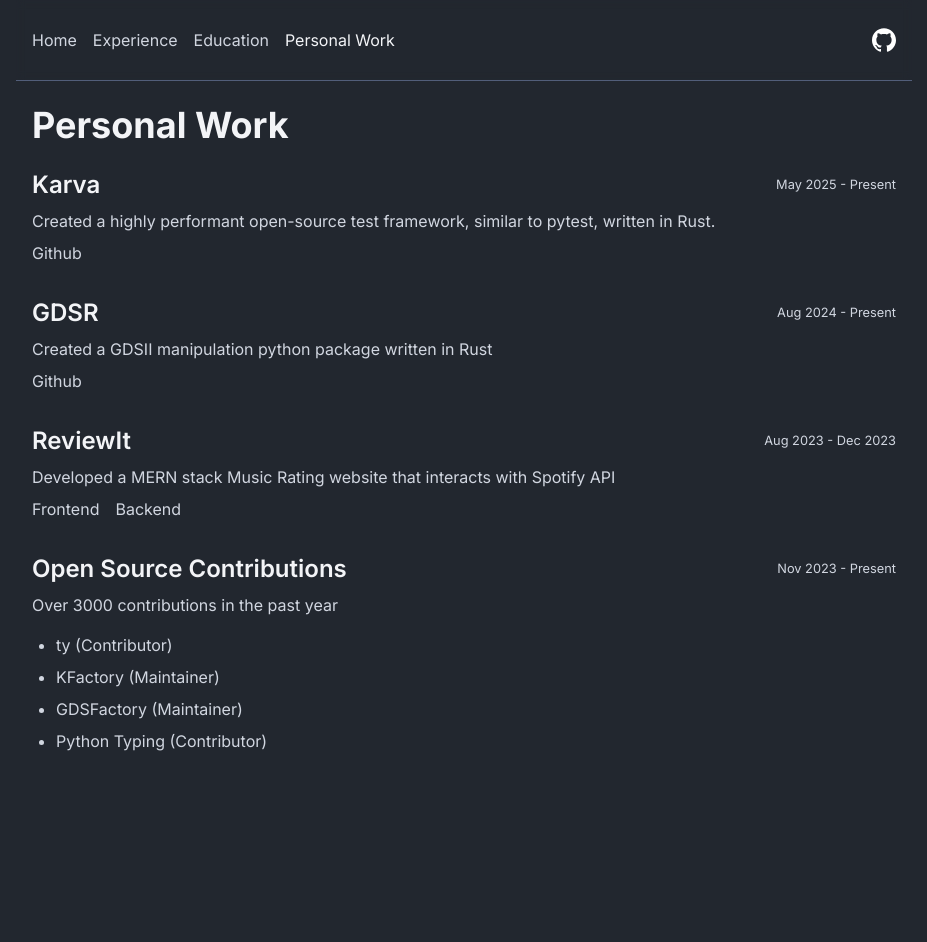
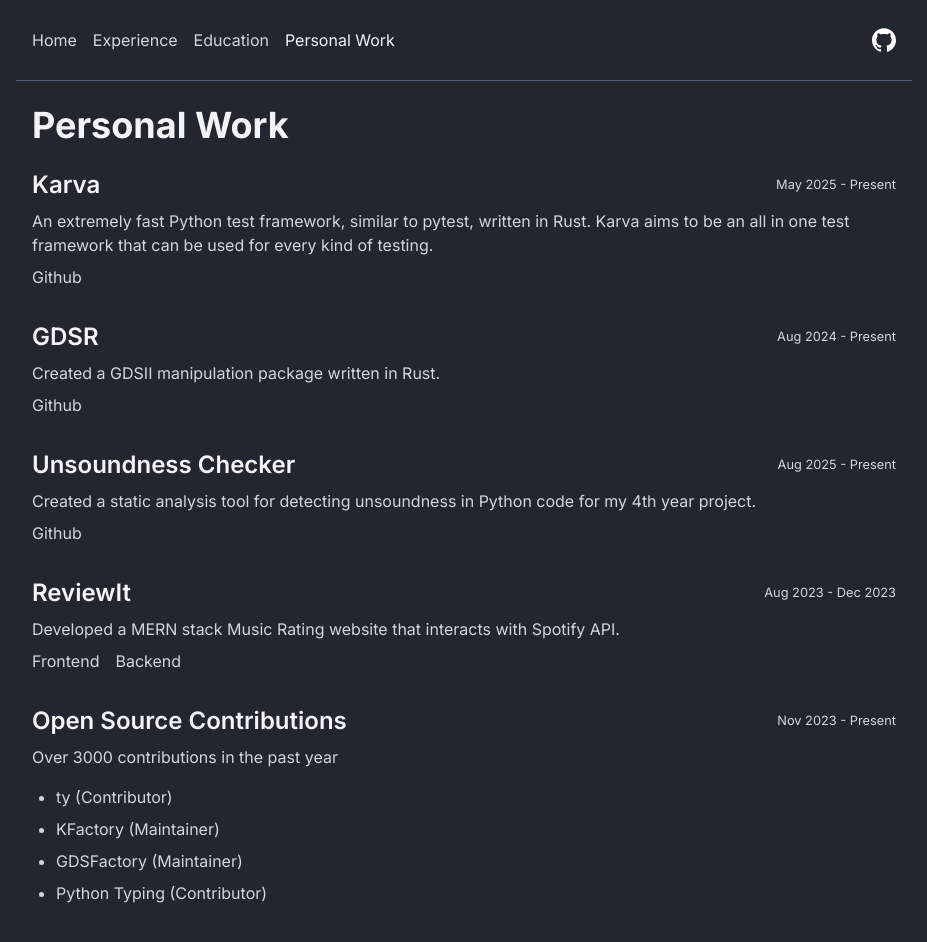
Before and after one commit to MatthewMckee4/MatthewMckee4, a Next.js app: page /personal-work in a window 1280 px wide. Shown: the top 942 px of the page, without its empty margins (176-1103 px from the left). Before the commit the page ends 809 px from the top, so only its background shows below. Built offline with nearby package versions, Linux system fonts and the light colour scheme; a small style sheet from the web is missing.

Commit message:
Update personal work section (#13)

```diff
--- a/src/app/personal-work/page.tsx
+++ b/src/app/personal-work/page.tsx
@@ -11,21 +11,35 @@ export default function PersonalWork() {
             <Project
                 title="Karva"
                 date="May 2025 - Present"
-                description="Created a highly performant open-source test framework, similar to pytest, written in Rust."
+                description="An extremely fast Python test framework, similar to pytest, written in Rust.
+
+                Karva aims to be an all in one test framework that can be used for every kind of testing."
                 links={[{ text: "Github", href: "https://github.com/MatthewMckee4/karva" }]}
             />
 
             <Project
                 title="GDSR"
                 date="Aug 2024 - Present"
-                description="Created a GDSII manipulation python package written in Rust"
+                description="Created a GDSII manipulation package written in Rust."
                 links={[{ text: "Github", href: "https://github.com/MatthewMckee4/gdsr" }]}
+            />
+
+            <Project
+                title="Unsoundness Checker"
+                date="Aug 2025 - Present"
+                description="Created a static analysis tool for detecting unsoundness in Python code for my 4th year project."
+                links={[
+                    {
+                        text: "Github",
+                        href: "https://github.com/MatthewMckee4/unsoundness-checker",
+                    },
+                ]}
             />
 
             <Project
                 title="ReviewIt"
                 date="Aug 2023 - Dec 2023"
-                description="Developed a MERN stack Music Rating website that interacts with Spotify API"
+                description="Developed a MERN stack Music Rating website that interacts with Spotify API."
                 links={[
                     {
                         text: "Frontend",
```
